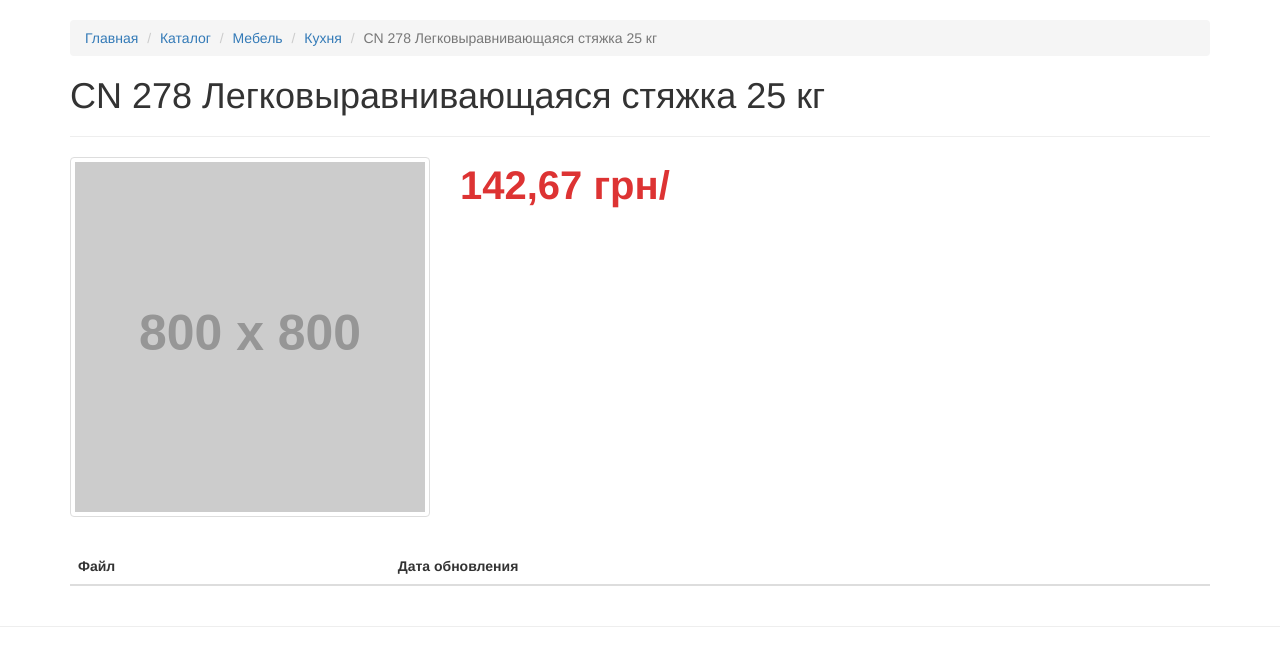
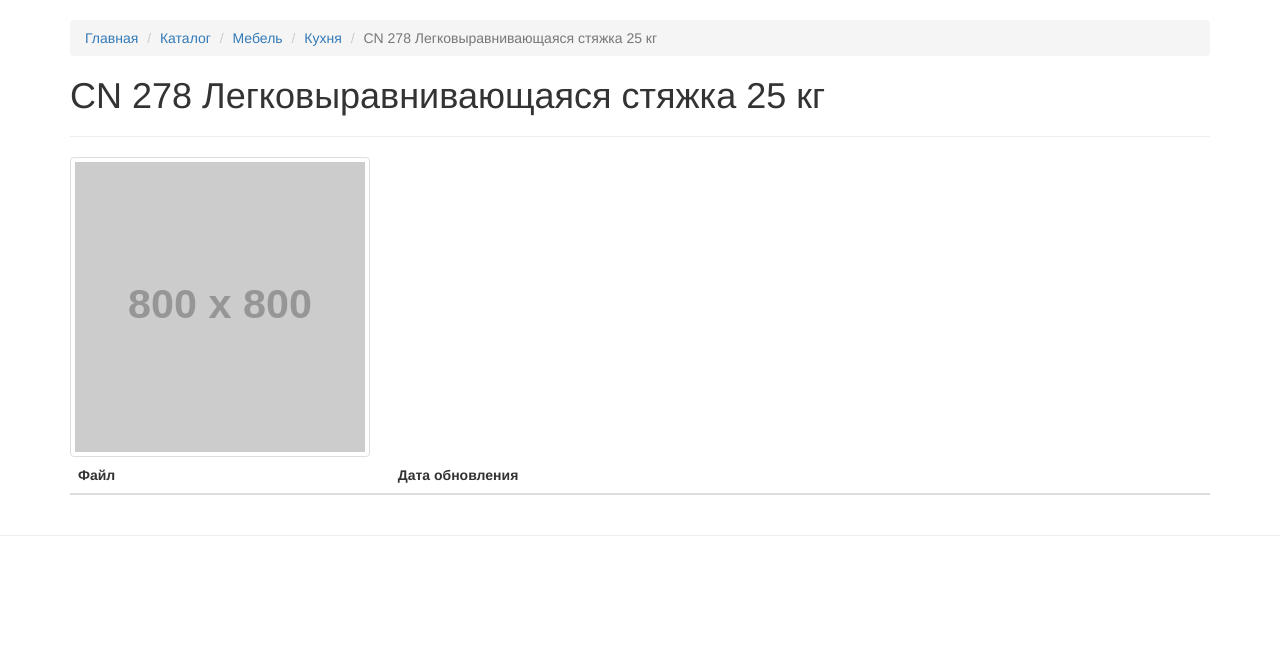
Before and after one commit to vintkor/for_prom, a Django app: page /catalog/product/260/ in a window 1280 px wide. Shown: the part 52-718 px from the top of the page. Run offline with Django 4.2, Linux system fonts and the light colour scheme; a user stored in the database is signed in; data comes from the database, SQL or seed files in the repository; grey boxes labelled with a size stand in for pictures from a placeholder-image service; lists and menus that the app fills with data are empty; some libraries are stand-ins or nearby versions.

Commit message:
little changed

```diff
--- a/catalog/models.py
+++ b/catalog/models.py
@@ -140,8 +140,8 @@ class CatalogProduct(BaseModel):
         if self.image:
             old_name = self.image.url.split('/')[-1].split('.')[0]
             ext = self.image.url.split('/')[-1].split('.')[1]
-            thumb_size = [300, 360]
-            medium_size = [800, 800]
+            thumb_size = [100, 160]
+            medium_size = [400, 400]
             with open('{}{}'.format(BASE_DIR, self.image.url), 'r+b') as f:
                 with Image.open(f) as image:
                     cover = resizeimage.resize_cover(image, thumb_size)
--- a/catalog/templates/first/catalog/single-product.html
+++ b/catalog/templates/first/catalog/single-product.html
@@ -25,22 +25,9 @@
             </div>
         </div>
         <hr>
-        <div class="row" style="margin-bottom: 30px;">
-            <div class="col-md-4">
-                <img class="img-responsive img-thumbnail" src="{{ product.get_medium_image }}" alt="{{ product.title }}">
-                <div class="row">
-                    {% for image in images %}
-                        <div class="col-md-3"><img src="{{ MEDIA_URL }}{{ image.image }}" class="img-responsive"></div>
-                    {% endfor %}
-                </div>
-            </div>
-            <div class="col-md-8">
-                {{ product.text | safe | truncatewords_html:20}}
-                <div style="font-size: 40px; font-weight: 700; color: #d33; margin-bottom: 20px;">{{ product.get_price_in_main_currency | floatformat:2 }} грн/{{ product.unit.short_name }}</div>
-            </div>
-        </div>
         <div class="row">
             <div class="col-md-12">
+                <img class="img-responsive img-thumbnail" src="{{ product.get_medium_image }}" alt="{{ product.title }}" style="float: left; max-width: 300px;">
                 {{ product.text | safe}}
             </div>
         </div>
```
